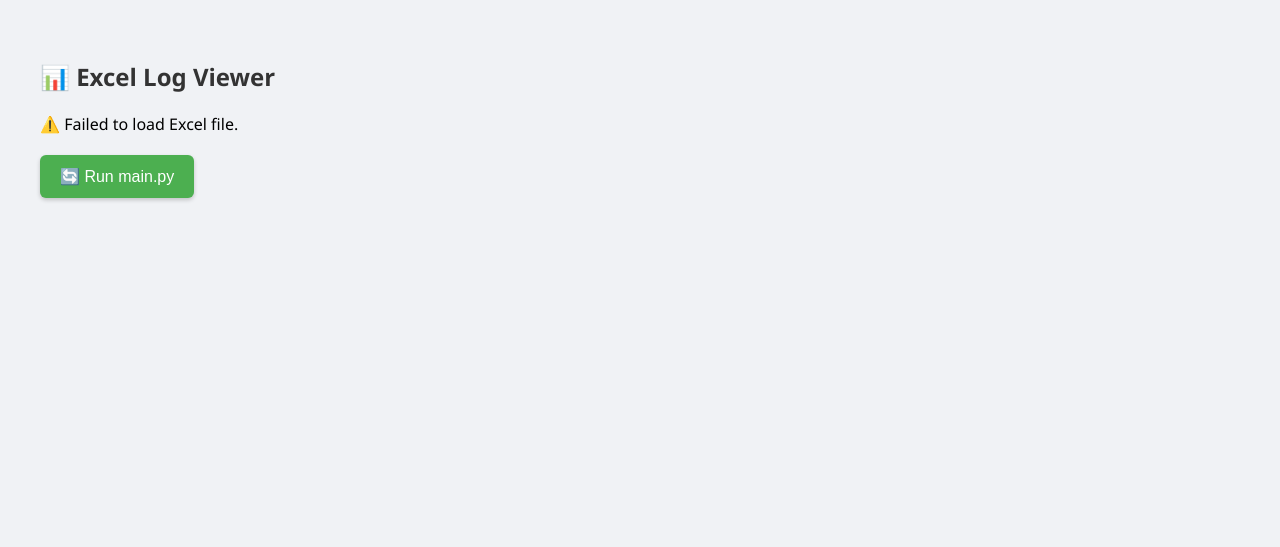
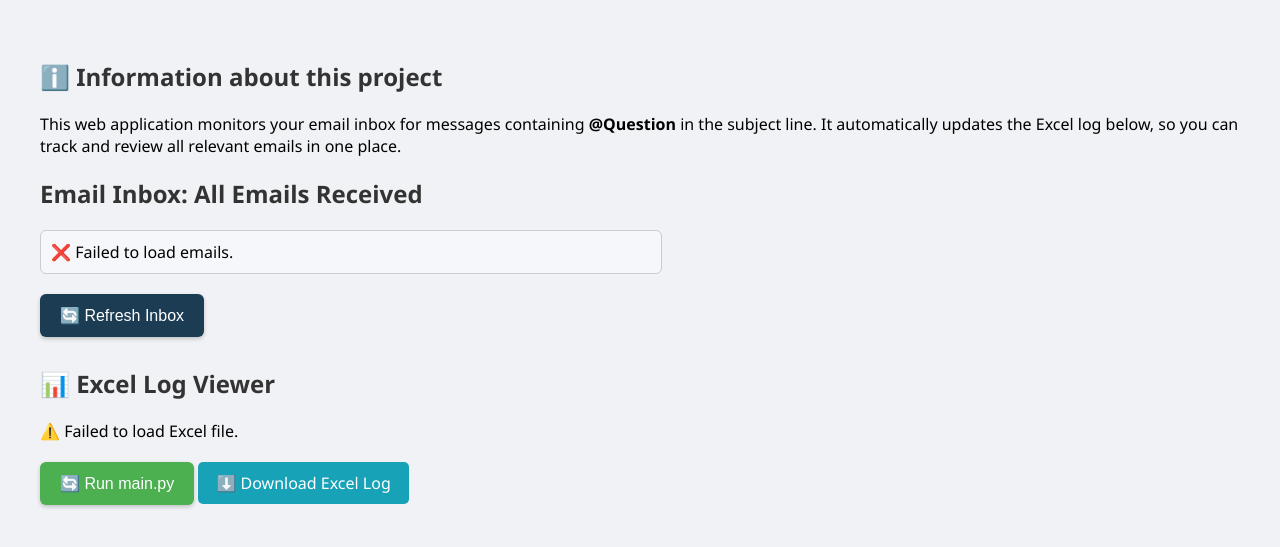
Before and after one commit to BrianTruong23/emailActivityMonitor, a Flask app: page / in a window 1280 px wide. Shown: the top 547 px of the page. Run offline with Flask 3, Linux system fonts and the light colour scheme; data that the repository does not hold is empty; some libraries are stand-ins or nearby versions.

Commit message:
update the look, and a lot of functionalities: refresh excel, download excel

```diff
--- a/app.py
+++ b/app.py
@@ -2,32 +2,50 @@ from flask import Flask, render_template, jsonify
 import subprocess
 from flask_cors import CORS
 from flask import send_file
+from main import load_credentials, get_all_unread_emails, EXCEL_PATH, build
+
 
 app = Flask(__name__)
 CORS(app)
+
+
+from flask import send_file
+
+@app.route("/get-excel")
+def get_excel():
+    return send_file("result/log2.xlsx", as_attachment=False)
 
 
 @app.route("/get-log")
 def get_log():
     return send_file("result/log2.xlsx", as_attachment=False)
 
+@app.route("/download-excel")
+def download_excel():
+    return send_file("result/log2.xlsx", as_attachment=True)
 
 @app.route("/")
 def index():
     return render_template("index.html")
 
+from flask import jsonify
+import subprocess
+
 @app.route("/run-script", methods=["POST"])
 def run_script():
     try:
+        # Run main.py
         result = subprocess.run(
             ["python3", "main.py"],
             check=True,
             capture_output=True,
             text=True
         )
-        return jsonify({"status": "success", "stdout": result.stdout})
+        return jsonify({
+            "status": "success",
+            "stdout": result.stdout
+        })
     except subprocess.CalledProcessError as e:
-        # Return stdout and stderr so you can debug
         return jsonify({
             "status": "error",
             "message": str(e),
@@ -35,5 +53,33 @@ def run_script():
             "stderr": e.stderr
         }), 500
 
+
+@app.route("/get-emails", methods=["GET"])
+def get_emails():
+    print("✅ /get-emails route was called!")
+
+    creds = load_credentials()
+    print("✅ Credentials loaded.")
+
+    gmail_service = build('gmail', 'v1', credentials=creds)
+    print("✅ Gmail service built.")
+
+    emails = get_all_unread_emails(gmail_service)
+    print(f"✅ Fetched {len(emails)} emails.")
+
+    simplified = []
+    for email in emails:
+        simplified.append({
+            "from": email.get("From", "(No Sender)"),
+            "subject": email.get("Subject", "(No Subject)"),
+            "date": email.get("Date", "")
+        })
+
+    print("✅ Prepared JSON response.")
+    return jsonify(simplified)
+
+
+
+
 if __name__ == "__main__":
     app.run(debug=True)
--- a/main.py
+++ b/main.py
@@ -37,7 +37,31 @@ def load_credentials():
     return creds
 
 
+def get_all_unread_emails(service):
+    # Retrieve unread messages
+    results = service.users().messages().list(
+        userId='me',
+        labelIds=['INBOX'],
+        q='is:unread'
+    ).execute()
+    messages = results.get('messages', [])
+    question_emails = []
 
+    for msg in messages:
+        message_id = msg['id']
+
+        message = service.users().messages().get(
+            userId='me',
+            id=message_id,
+            format='metadata',
+            metadataHeaders=['From', 'Subject', 'Date']
+        ).execute()
+
+        headers = {h['name']: h['value'] for h in message['payload']['headers']}
+
+        question_emails.append(headers)
+
+    return question_emails
 
 def get_unread_question_emails(service, excel_path):
     # Load existing IDs from Excel
--- a/static/script.js
+++ b/static/script.js
@@ -1,4 +1,4 @@
-const excelUrl = '/get-log';
+const excelUrl = '/get-excel';
 
 fetch(excelUrl)
     .then(response => {
@@ -24,18 +24,107 @@ fetch(excelUrl)
 
 
 document.getElementById("runButton").addEventListener("click", () => {
-  document.getElementById("status").textContent = "Running script...";
+  const statusDiv = document.getElementById("status");
+  statusDiv.textContent = "Running script...";
+
   fetch("/run-script", { method: "POST" })
     .then(response => response.json())
     .then(data => {
-      if (data.status === "success") {
-        document.getElementById("status").textContent = "✅ Script ran successfully.";
-      } else {
-        document.getElementById("status").textContent = "❌ Error: " + data.message;
-      }
+        if (data.status === "success") {
+        statusDiv.textContent = "✅ Script ran successfully.";
+        // Reload Excel after script runs
+        loadExcelLog();
+        // Hide the message after 3 seconds
+        setTimeout(() => {
+            statusDiv.textContent = "";
+        }, 3000);
+        }
+
     })
     .catch(error => {
-      document.getElementById("status").textContent = "❌ Request failed.";
+      statusDiv.textContent = "❌ Request failed.";
       console.error(error);
     });
 });
+
+
+function loadExcelLog() {
+  const outputDiv = document.getElementById("output");
+  outputDiv.textContent = "Loading Excel file...";
+
+  fetch("/get-excel")
+    .then(response => {
+      if (!response.ok) {
+        throw new Error(`HTTP error: ${response.status}`);
+      }
+      return response.arrayBuffer();
+    })
+    .then(arrayBuffer => {
+      const workbook = XLSX.read(arrayBuffer, { type: "array" });
+      const sheetName = workbook.SheetNames[0];
+      const worksheet = workbook.Sheets[sheetName];
+      let html = XLSX.utils.sheet_to_html(worksheet);
+      html = html.replace(/<table/g, '<table class="excel-table"');
+      outputDiv.innerHTML = html;
+    })
+    .catch(error => {
+      console.error(error);
+      outputDiv.textContent = "⚠️ Failed to load Excel file.";
+    });
+}
+
+
+
+function loadInbox() {
+  const inboxDiv = document.getElementById("emailInbox");
+  inboxDiv.textContent = "Loading emails...";
+
+  fetch("/get-emails")
+    .then(response => {
+      if (!response.ok) {
+        throw new Error(`HTTP error: ${response.status}`);
+      }
+      return response.json();
+    })
+    .then(emails => {
+      if (emails.length === 0) {
+        inboxDiv.textContent = "✅ No unread emails.";
+        return;
+      }
+
+      // Sort by date descending
+      emails.sort((a, b) => {
+        const dateA = new Date(a.date);
+        const dateB = new Date(b.date);
+        return dateB - dateA;
+      });
+
+      const ul = document.createElement("ul");
+      ul.style.listStyle = "none";
+      ul.style.padding = "0";
+      ul.style.margin = "0";
+
+      emails.forEach(email => {
+        const li = document.createElement("li");
+        li.style.marginBottom = "12px";
+        li.style.padding = "10px";
+        li.style.background = "#fff";
+        li.style.border = "1px solid #ddd";
+        li.style.borderRadius = "4px";
+
+        li.innerHTML = `
+          <strong>From:</strong> ${email.from}<br/>
+          <strong>Subject:</strong> ${email.subject}<br/>
+          <small>${email.date}</small>
+        `;
+        ul.appendChild(li);
+      });
+
+      inboxDiv.innerHTML = "";
+      inboxDiv.appendChild(ul);
+    })
+    .catch(error => {
+      console.error(error);
+      inboxDiv.textContent = "❌ Failed to load emails.";
+    });
+}
--- a/static/styles.css
+++ b/static/styles.css
@@ -39,8 +39,7 @@
       margin-top: 20px;
     }
 
-    #runButton {
-  background-color: #4CAF50; /* green */
+  #runButton, #refreshInboxButton{
   color: white;
   border: none;
   padding: 12px 20px;
@@ -53,6 +52,22 @@
   margin: 20px 0 10px;
 }
 
+#runButton{
+    background-color: #4CAF50; /* green */
+}
+
+#refreshInboxButton{
+  background-color: #1B3C53;
+}
+
+#refreshInboxButton:hover{
+  background-color: #5EABD6;
+}
+
+#refreshInboxButton:active{
+  background-color: #1B3C53;
+}
+
 #runButton:hover {
   background-color: #45a049;
   transform: translateY(-2px);
@@ -62,3 +77,29 @@
   background-color: #3e8e41;
   transform: translateY(0);
 }
+
+#emailInbox {
+  width: 600px;          /* fixed width */
+  max-height: 400px;     /* fixed height */
+  overflow-y: auto;      /* enable vertical scrolling */
+  padding: 10px;
+  background: #f5f7fa;
+  border: 1px solid #ccc;
+  border-radius: 6px;
+}
+
+
+.download-btn {
+  display: inline-block;
+  text-decoration: none;
+  background-color: #17a2b8;
+  color: white;
+  padding: 10px 18px;
+  border-radius: 5px;
+  font-weight: 500;
+  transition: background-color 0.2s ease;
+}
+
+.download-btn:hover {
+  background-color: #11707f;
+}
--- a/templates/index.html
+++ b/templates/index.html
@@ -7,11 +7,24 @@
   <!-- SheetJS library -->
   <script src="https://cdnjs.cloudflare.com/ajax/libs/xlsx/0.18.5/xlsx.full.min.js"></script>
 </head>
-<body>
+<body onload="loadInbox(); loadExcelLog();">
+
+  <h2>ℹ️ Information about this project</h2>
+  <p>
+    This web application monitors your email inbox for messages containing <strong>@Question</strong> in the subject line.
+    It automatically updates the Excel log below, so you can track and review all relevant emails in one place.
+  </p>
+
+
+    <h2>Email Inbox: All Emails Received</h2>
+    <div id="emailInbox"></div>
+    <button id = "refreshInboxButton" onclick="loadInbox()">🔄 Refresh Inbox</button>
+
     <h2>📊 Excel Log Viewer</h2>
     <div id="output">Loading Excel file...</div>
 
     <button id="runButton">🔄 Run main.py</button>
+    <a href="/download-excel" class="download-btn">⬇️ Download Excel Log</a>
     <div id="status"></div>
 
    <script src="{{ url_for('static', filename='script.js') }}"></script>
```
Also changed, not shown: requirements.txt (+10 -2 lines), .github/workflows/email_monitor.yml, 2 other files.
